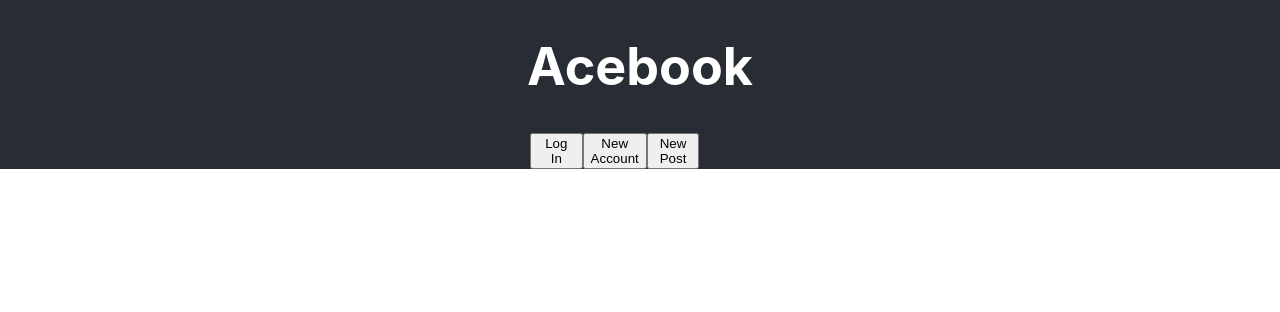
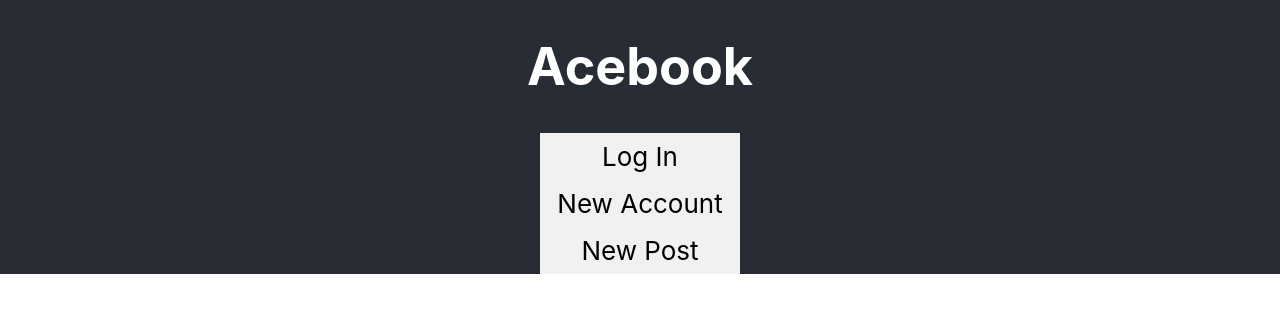
Before and after one commit to sacullezzar/AcebookFrontend, a React (Create React App) app in the folder client/: page / in a window 1280 px wide. Shown: the top 312 px of the page. Built offline with nearby package versions, Linux system fonts and the light colour scheme.

Commit message:
refactored header Component and tidied buttons

```diff
--- a/client/src/App.css
+++ b/client/src/App.css
@@ -1,10 +1,5 @@
 .App {
   text-align: center;
-}
-
-.App-logo {
-  animation: App-logo-spin infinite 20s linear;
-  height: 40vmin;
 }
 
 .App-header {
@@ -18,25 +13,22 @@
   color: white;
 }
 
-.App-link {
-  color: #61dafb;
+ul {
+  list-style-type: none;
+  margin: 0;
+  padding: 0;
+  width: 200px;
+  background-color: #f1f1f1;
 }
 
-@keyframes App-logo-spin {
-  from {
-    transform: rotate(0deg);
-  }
-  to {
-    transform: rotate(360deg);
-  }
+.buttonList a {
+  display: block;
+  color: #000;
+  padding: 8px 16px;
+  text-decoration: none;
 }
 
-.buttonContainer {
-  display: flex;
-  flex-wrap: wrap;
-  align-content: flex-start;
+.buttonList a:hover {
+  background-color: #555;
+  color: white;
 }
-
-.button {
-  flex-basis: calc(33% - 20px);
-}
--- a/client/src/App.js
+++ b/client/src/App.js
@@ -1,31 +1,16 @@
 import React, { Component } from 'react';
 
 import './App.css';
-import Title from './components/title'
+import Header from './components/header.js'
 import Post from './components/post'
-import Button from './components/button'
+
 
 class App extends Component {
-
-  chickenDipper() {
-    alert('Chicken dipppperrrrr!')
-  }
-
-  sirSpamalot() {
-    alert('SpamSpamSpamSpamSpamSpam')
-  }
 
   render() {
     return (
       <div className="App">
-        <header className="App-header">
-          <Title />
-          <div className='buttonContainer'>
-            <Button className='button'  function={this.chickenDipper} name='Log In' />
-            <Button className='button' function={this.sirSpamalot} name='New Account' />
-            <Button className='button'  name='New Post' />
-          </div>
-        </header>
+        <Header />
         <Post />
       </div>
     );
--- a/client/src/components/button.js
+++ b/client/src/components/button.js
@@ -5,7 +5,7 @@ class Button extends Component {
   render() {
     return (
       <div className='button'>
-      <button onClick={this.props.function} type='submit'>{this.props.name}</button>
+      <li> <a onClick={this.props.function} type='submit'>{this.props.name}</a></li>
       </div>
     )
   }
--- /dev/null
+++ b/client/src/components/header.js
@@ -0,0 +1,30 @@
+import React, { Component } from 'react'
+import Title from './title'
+import Button from './button'
+
+class Header extends Component {
+
+  chickenDipper() {
+    alert('Chicken dipppperrrrr!')
+  }
+
+  sirSpamalot() {
+    alert('SpamSpamSpamSpamSpamSpam')
+  }
+  render() {
+    return(
+      <header className="App-header">
+        <Title />
+        <div className='buttonContainer'>
+          <ul className='buttonList'>
+          <Button href='#' className='button'  function={this.chickenDipper} name='Log In' />
+          <Button href='#' className='button' function={this.sirSpamalot} name='New Account' />
+          <Button href='#' className='button'  name='New Post' />
+          </ul>
+        </div>
+      </header>
+    )
+  }
+}
+
+export default Header
```
